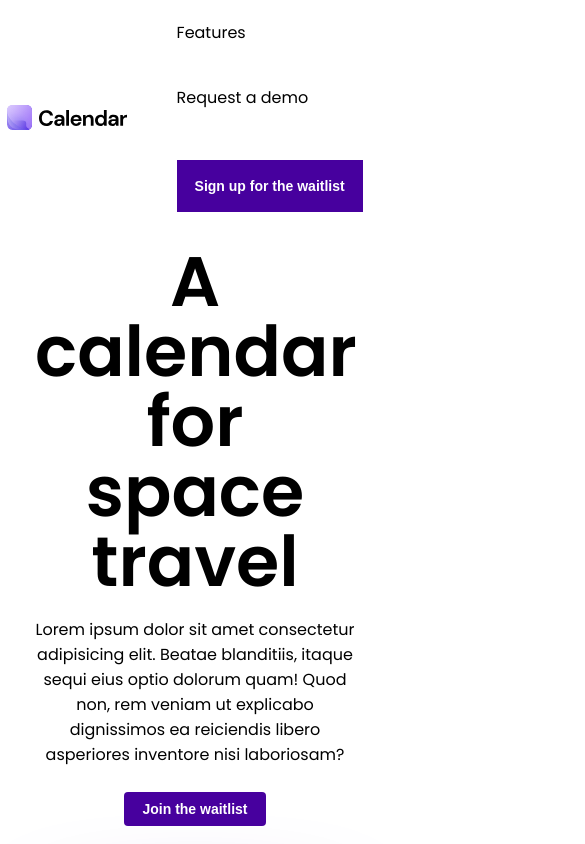
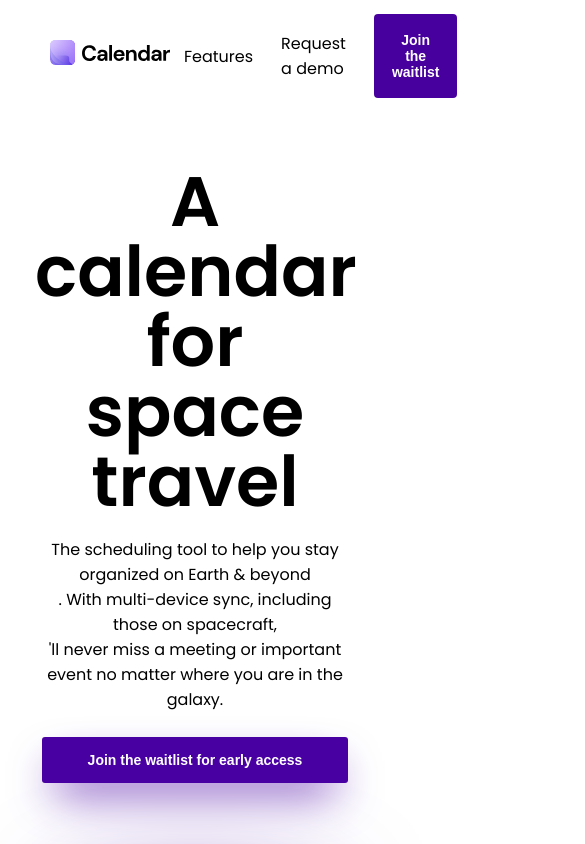
Before and after one commit to Chrisanto76/coded_tuto_webflow, a plain HTML site: page index.html in a window 390 px wide. Shown: the top 844 px of the page, 585 px wide, since content can reach past the window. Drawn offline with Linux system fonts and the light colour scheme.

Commit message:
add flexbox and timeout

```diff
--- a/index.html
+++ b/index.html
@@ -16,51 +16,42 @@
     />
     <title>Space Calendar</title>
   </head>
+
   <body>
-    <!-- <div class="nav-container">
-      <a href="#" class="nav-brand"
-        ><img
+    <div class="container centered container-w">
+      <nav class="navbar">
+        <div class="logo">
+          <img
             src="site _inspi_webflow/space_calendar/images/Calendar-logo.svg"
-          alt="logo-brand"
-          class="logo"
-      /></a>
-      <nav role="navigation" class="nav-menu">
-        <a href="#" class="nav-link">Features</a>
-        <a href="#" class="nav-link">Request a demo</a>
-        <a href="#" class="nav-link-cta"
-          ><button class="nav-button">Sign up for the waitlist</button></a
+            alt="Logo"
+          />
+        </div>
+        <div class="navbar-items">
+          <ul>
+            <li><a href="#">Features</a></li>
+            <li><a href="#">Request a demo</a></li>
+            <li>
+              <a href="#"
+                ><button class="nav-button">Join the waitlist</button></a
               >
-      </nav>
-    </div> -->
-	<nav class="navbar">
-	  <div class="navbar-brand">
-		<a href="#"><img
-			src="site _inspi_webflow/space_calendar/images/Calendar-logo.svg"
-			alt="logo-brand"
-		/></a>
-	  </div>
-	  <button class="navbar-toggler" onclick="toggleMenu()">
-		<span class="navbar-toggler-icon">open</span>
-	  </button>
-	  <div class="navbar-collapse" id="navbarCollapse">
-		<ul class="navbar-nav">
-		  <li class="nav-link"><a href="#" >Features</a></li>
-		  <li class="nav-link"><a href="#" >Request a demo</a></li>
-		  <li class="nav-link"><a href="#" ><button class="nav-button">Sign up for the waitlist</button></a></li>
+            </li>
           </ul>
         </div>
       </nav>
+    </div>
     <section class="section">
       <div class="container centered container-w">
         <h1 class="big-heading">A calendar for space travel</h1>
         <p class="hero-paragraph">
-          Lorem ipsum dolor sit amet consectetur adipisicing elit. Beatae
-          blanditiis, itaque sequi eius optio dolorum quam! Quod non, rem veniam
-          ut explicabo dignissimos ea reiciendis libero asperiores inventore
-          nisi laboriosam?
+          The scheduling tool to help you stay organized on Earth & beyond<br />.
+          With multi-device sync, including those on spacecraft, <br />'ll never
+          miss a meeting or important event no matter where you are in the
+          galaxy.
         </p>
         <div class="hero-paragraph">
-          <button class="major-button">Join the waitlist</button>
+          <button class="major-button">
+            Join the waitlist for early access
+          </button>
         </div>
         <img
           src="site _inspi_webflow/space_calendar/images/Calendar-app.jpg"
@@ -68,7 +59,6 @@
           class="calendar-img"
         />
       </div>
-
     </section>
     <section class="section">
       <div class="container centered container-w">
@@ -203,8 +193,9 @@
             can revolutionize your space travel planning.
           </p>
         </div>
-        <div>
-          <div class="form">
+      </div>
+      <div class="container centered container-w">
+        <form action="" method="get">
           <div>
             <h4>name</h4>
             <input
@@ -235,11 +226,14 @@
               required
             />
           </div>
-            <input type="submit" value="submit" class="submit-b" />
+          <div>
+            <h4>Let's go !</h4>
+            <input type="submit" class="nav-button" />
           </div>
-        </div>
+        </form>
       </div>
     </section>
+
     <script src="app.js"></script>
   </body>
 </html>
--- a/site _inspi_webflow/space_calendar/css/index.css
+++ b/site _inspi_webflow/space_calendar/css/index.css
@@ -12,57 +12,26 @@ body {
 }
 
 .big-heading {
+  font-weight: bold;
   margin-bottom: 20px;
   font-size: 70px;
   line-height: 1;
   text-align: center;
+  margin-top: 20px;
 }
 
-h2 {
-  margin-top: 20px;
-  margin-bottom: 10px;
-  font-size: 32px;
-  font-weight: bold;
-}
 
 p {
   margin-top: 30;
   font-size: 14px;
 }
 
-/* .nav-container {
-  width: auto;
-  height: auto;
+/*style original de la navbar*/
+
+/* .navigation {
   display: flex;
-  align-items: center;
-  justify-content: space-around;
-  padding: 0px;
-  margin: 0px;
-}
-.nav-brand {
-  margin-top: 14px;
-}
-*/
-.nav-link {
-  text-decoration: none;
-  color: black;
-  padding: 20px;
-  margin-top: auto;
-  margin-bottom: auto;
-}
-
-.nav-button {
-  background-color: #47009e;
-  padding: 18px;
-  color: white;
-  margin-top: 10px;
-  margin-bottom: 10px;
-  font-weight: bold;
-  font-size: 14px;
-  border-style: none;
-}
-/* Styles de base */
-.navbar {
+align-items: center;}
+.nav-container {
   width: auto;
   height: auto;
   display: flex;
@@ -72,64 +41,64 @@ p {
   margin: 0px;
 }
 
-.navbar-brand a {
-  color: #000000;
+.nav-brand {
+  margin-top: 14px;
+}
+.nav-link {
   text-decoration: none;
-  font-weight: bold;
+  color: black;
+  padding: 20px;
+  margin-top: 10px;
+  margin-bottom: 10px;
+} */
+
+.navbar {
+  display: flex;
+  justify-content: space-between;
+  align-items: center;
+  background-color: #ffffff;
 }
 
-.navbar-nav {
+.logo img {
+  width: 120px; /* Ajustez la taille du logo selon vos besoins */
+  margin-left: 20px;
+}
+
+.navbar-items ul {
   display: flex;
-  list-style: none;
+  justify-content: space-around;
+  width: auto;
+  list-style-type: none;
   margin: 0;
   padding: 0;
+  align-items: center;
 }
 
-/* .nav-item {
-  margin-right: 10px;
-  color: black;
-} */
-
-.nav-link a {
-  color: #000000;
-  text-decoration: none;
+.navbar-items ul li {
+  padding: 14px;
 }
 
-
- /* Styles pour le menu collapse
-  .navbar-collapse {
-  display: block;
-}  */
-
-.navbar-toggler {
-  border: none;
-  background: none;
-  cursor: pointer;
+.navbar-items ul li a {
+  text-decoration: none;
+  margin-right: 0;
+  color: black;
 }
 
-.navbar-toggler-icon {
-  display: none;
-  width: 40px;
-  height: 40px;
-  background-color: #141414;
+.navbar-items .btn {
+  margin-left: auto;
 }
 
-/* Styles pour les petits écrans */
-@media (max-width: 768px) {
-  .navbar-nav {
-    display: flex;
-    flex-direction: column;
-  }
+.nav-button {
+  background-color: #47009e;
+  padding: 8px;
+  width: 200px;
+  color: white;
+  font-weight: bold;
+  font-size: 14px;
+  border-style: none;
+  border-radius: 4px;
+}
 
-  .nav-item {
-    margin-right: 0;
-    margin-bottom: 10px;
-  }
-
-  .navbar-collapse.show {
-    display: block;
-  }
-}
 
 .section {
   /* margin-top: 60px;
@@ -156,10 +125,15 @@ p {
   margin-right: auto;
 }
 
+.contact {
+  display: flex;
+  flex-direction: row;
+}
+
 .hero-paragraph {
   display: flex;
   justify-content: center;
-  width: 100%;
+  max-width: 100%;
   margin-bottom: 25px;
   font-size: 16px;
   text-align: center;
@@ -174,14 +148,16 @@ p {
 }
 
 .major-button {
-  padding: 9px 18px 9px 18px;
-  font-weight: bold;
+  padding: 15px 46px;
+  border-radius: 3px;
+  background-color: #4900a3;
+  box-shadow: 0 20px 45px -13px #4900a3;
+  transition: box-shadow 400ms ease;
+  font-weight: 700;
   font-size: 14px;
+  color: white;
   border-style: none;
-  background-color: #47009e;
-  box-shadow: 0 2px 117px -46px #47009e;
-  color: white;
-  border-radius: 4px;
+
 }
 
 .testi {
@@ -232,6 +208,7 @@ p {
   display: flex;
   justify-content: center;
   font-size: 32px;
+  font-weight: bold;
 }
 
 .card h4 {
@@ -264,18 +241,12 @@ p {
   max-width: 300px;
 }
 
-.form {
-  margin: 0 0 15px;
-  display: flex;
-  flex-direction: row;
-  justify-content: space-between;
-}
 .form-item {
   height: 40px;
   width: 250px;
-
   border-radius: 4px;
   border: 1px solid grey;
+  margin-right: 30px;
 }
 
 .submit-b {
@@ -290,7 +261,10 @@ p {
   border-radius: 4px;
 }
 /* responsive */
-
+.form-inline {
+  display: flex;
+  justify-content: space-between;
+}
 @media screen and (max-width: 768px) {
   .card {
     max-width: 100%;
@@ -302,21 +276,39 @@ p {
   }
   .digest-holder {
     max-width: 100%;
-    grid-template-columns: 1fr 1fr;
+    grid-template-columns: 1fr;
     grid-template-rows: auto;
     padding: 5px;
+  }
+  .digest-holder img {
+    width: 100%;
+    height: auto;
+  }
+  .digest-holder p {
+    font-size: 18px;
   }
   .section {
     max-width: 100%;
     grid-template-columns: 1fr;
     grid-template-rows: auto;
     padding: 5px;
+    margin-top: 30px;
   }
 
-  .form {
-    max-width: 100%;
-    grid-template-columns: 1fr;
-    grid-template-rows: auto;
-    padding: 5px;
+  .form-item {
+    display: block;
+    width: 100%;
+    height: 38px;
+  }
+
+  .nav-button {
+    background-color: #47009e;
+    width: 100%;
+    padding: 18px;
+    color: white;
+    font-weight: bold;
+    font-size: 14px;
+    border-style: none;
+    border-radius: 4px;
   }
 }
```
Lines whose indentation alone changed are shown as unchanged.
